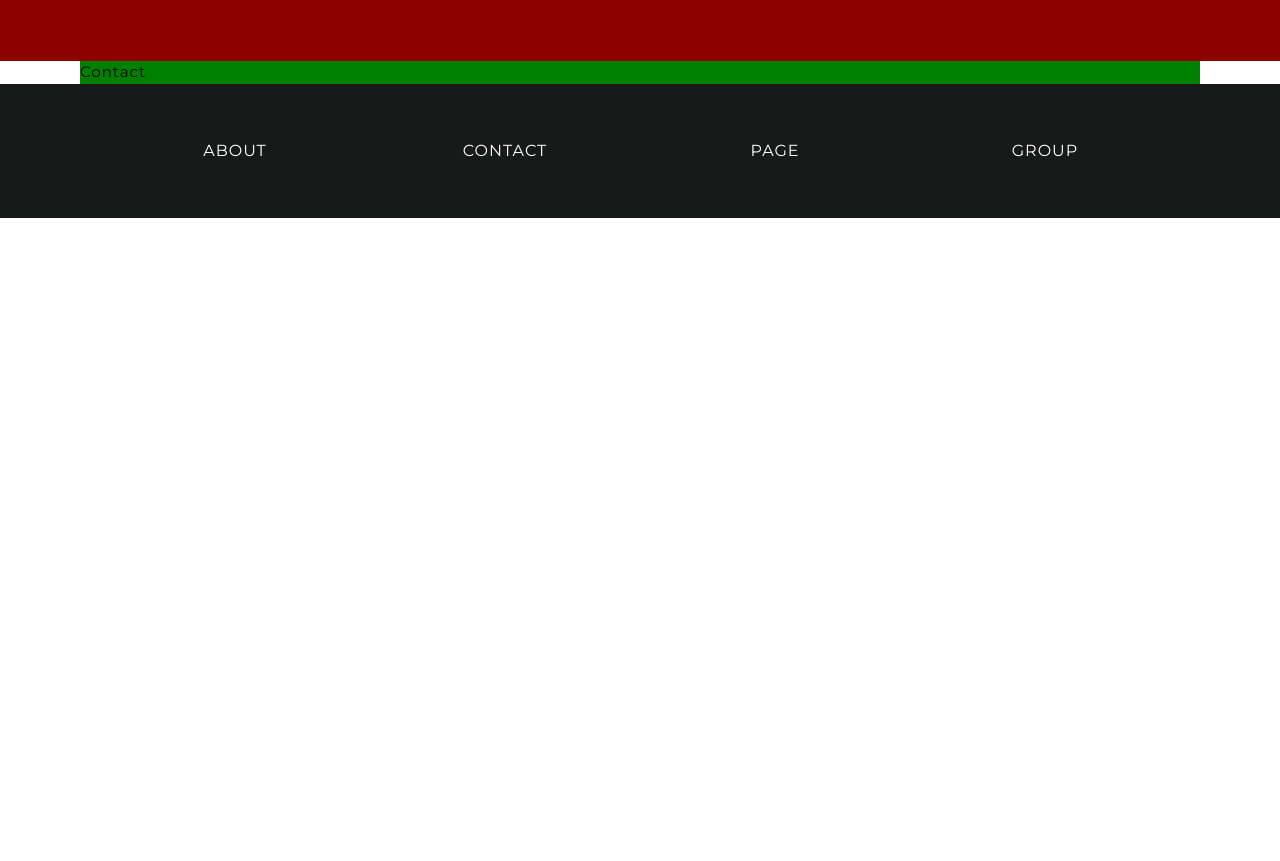
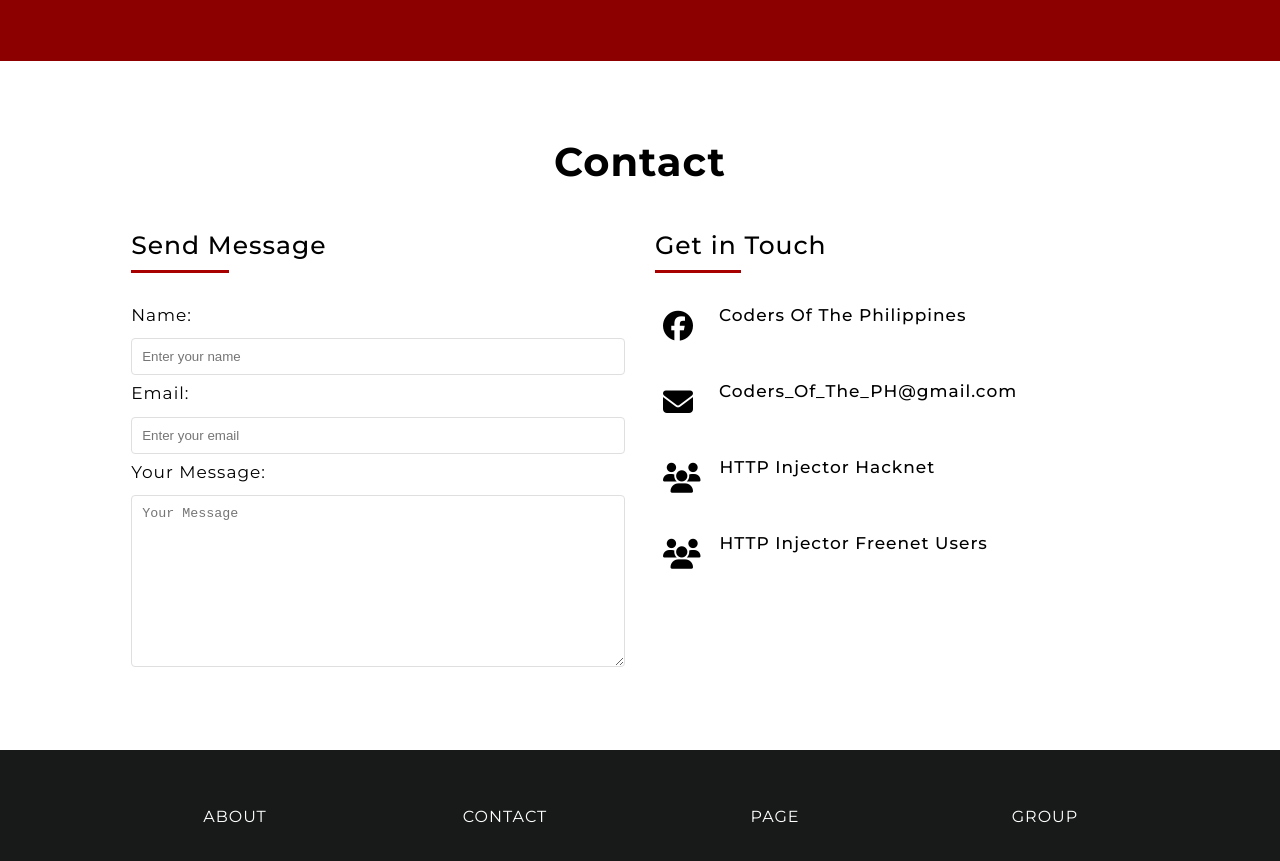
Before and after one commit to johnlester347/Coders-Of-The-Ph, a website: page index.html in a window 1280 px wide. Shown: the part 2086-2947 px from the top of the page. Before the commit the page ends 2304 px from the top, so only its background shows below. Drawn offline with nearby package versions, Linux system fonts and the light colour scheme.

Commit message:
Adding form to section contact

```diff
--- a/index.html
+++ b/index.html
@@ -77,7 +77,39 @@
 
 
     <section class="contact">
-        Contact
+
+        <h1 class="contact__heading">Contact</h1>
+        <div class="contact__box">
+            <div class="contact__container-1">
+                <h2 class="contact__title">Send Message</h2>
+                <label class="contact__label" for="Name">Name:</label>
+                <input class="contact__input" type="text" name="name" id="name" placeholder="Enter your name">
+                <label class="contact__label" for="Email">Email:</label>
+                <input class="contact__input" type="email" name="email" id="email" placeholder="Enter your email">
+                <label class="contact__label" for="Message">Your Message:</label>
+                <textarea class="contact__input" name="" id="" cols="30" rows="10"
+                    placeholder="Your Message"></textarea>
+            </div>
+            <div class="contact__container-2">
+                <h2 class="contact__title">Get in Touch</h2>
+                <div class="contact__text">
+                    <i class="fab fa-facebook fb"></i>
+                    <h1 class="contact__h1">Coders Of The Philippines</h1>
+                </div>
+                <div class="contact__text">
+                    <i class="fas fa-envelope fb"></i>
+                    <h1 class="contact__h1">Coders_Of_The_PH@gmail.com</h1>
+                </div>
+                <div class="contact__text">
+                    <i class="fas fa-users"></i>
+                    <h1 class="contact__h1">HTTP Injector Hacknet</h1>
+                </div>
+                <div class="contact__text">
+                    <i class="fas fa-users"></i>
+                    <h1 class="contact__h1">HTTP Injector Freenet Users</h1>
+                </div>
+            </div>
+        </div>
     </section>
 
 
--- a/sass/_components.scss
+++ b/sass/_components.scss
@@ -233,3 +233,83 @@
 
     }
 }
+
+.contact {
+    padding: 4vw 4vw 6vw 4vw;
+
+    &__box {
+        display: grid;
+        grid-template-columns: repeat(auto-fit, minmax(30rem, 1fr));
+        justify-content: center;
+        align-items: start;
+        grid-gap: 3rem;
+    }
+
+    &__heading {
+        text-align: center;
+        margin: 2rem 0 2.5rem 0;
+        font-size: 4rem;
+    }
+
+    &__container-1 {
+        display: flex;
+        flex-direction: column;
+    }
+
+    &__text {
+       display: flex;
+       margin-bottom: 3rem;
+
+
+       i {
+           font-size: 3rem;
+           display: grid;
+           justify-items: center;
+           align-items: center;
+           padding: .8rem;
+       }
+    }
+
+    &__h1 {
+        font-size: 1.7rem;
+        letter-spacing: 1px;
+        font-weight: 500;
+        color: #000;
+    }
+
+    &__title {
+        padding: 1rem 0;
+        display: inline-block;
+        align-self: flex-start;
+        font-weight: 500;
+        font-size: 2.5rem;
+        margin-bottom: 2rem;
+
+        &::after {
+            content: "";
+            display: block;
+            height: 3px;
+            width: 50%;
+            background-color: rgb(168, 0, 0);
+            margin-top: 0.5rem;
+        }
+    }
+
+    &__label {
+        font-size: 1.7rem;
+        font-weight: 400;
+        margin-bottom: 1rem;
+    }
+
+    &__input {
+        border: 1px solid #dfdfdf;
+        padding: 1rem;
+        outline: none;
+        margin-bottom: .6rem;
+        border-radius: 4px;
+    }
+}
+
+.fb {
+    margin-right: 1.7rem;
+}
--- a/sass/_layout.scss
+++ b/sass/_layout.scss
@@ -23,7 +23,6 @@
 }
 
 .contact {
-    background-color: green;
     grid-column: center-start / center-end;
 }
 
```
Also changed, not shown: css/style.css, img/cotph.jpg (added).
